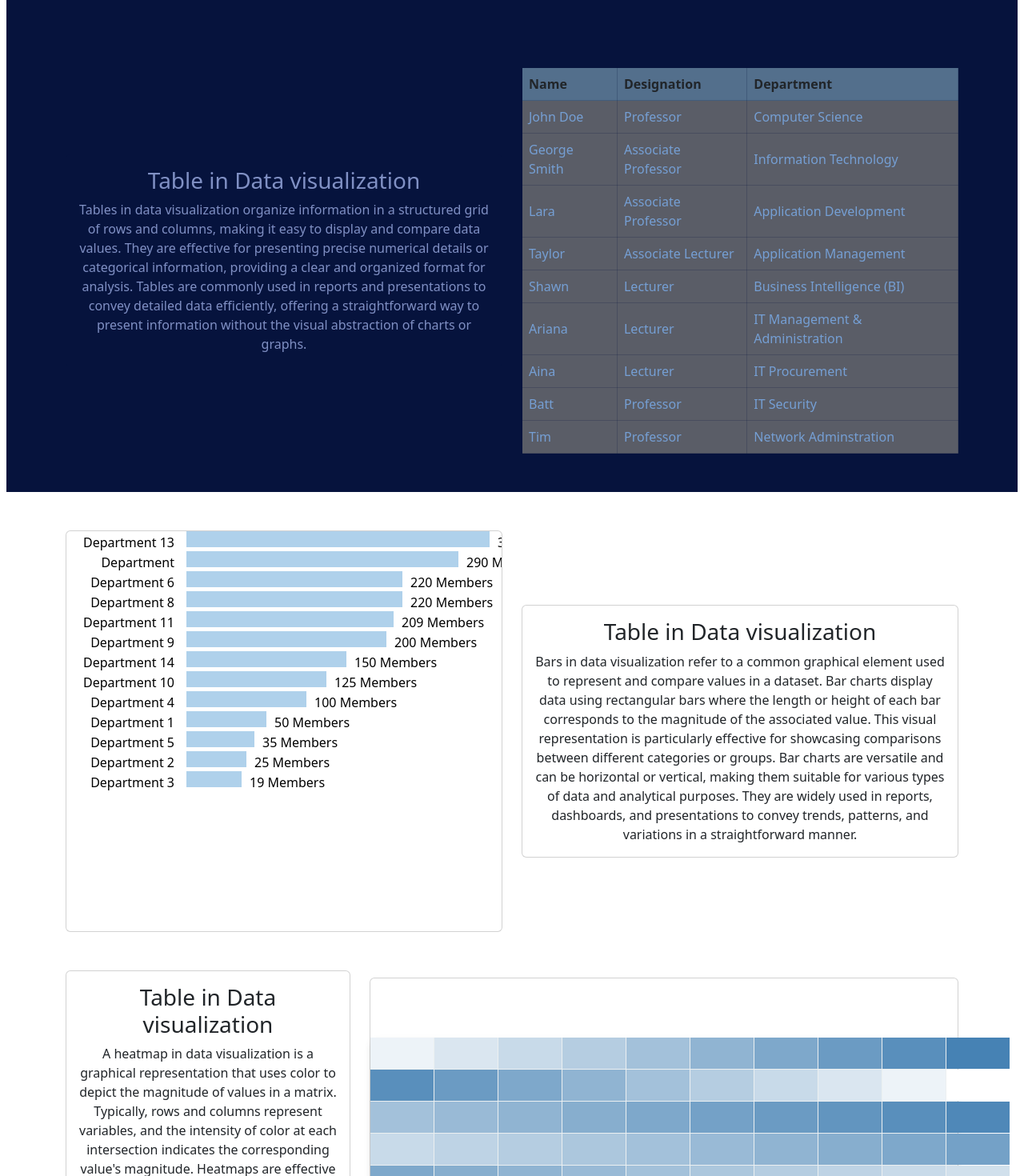
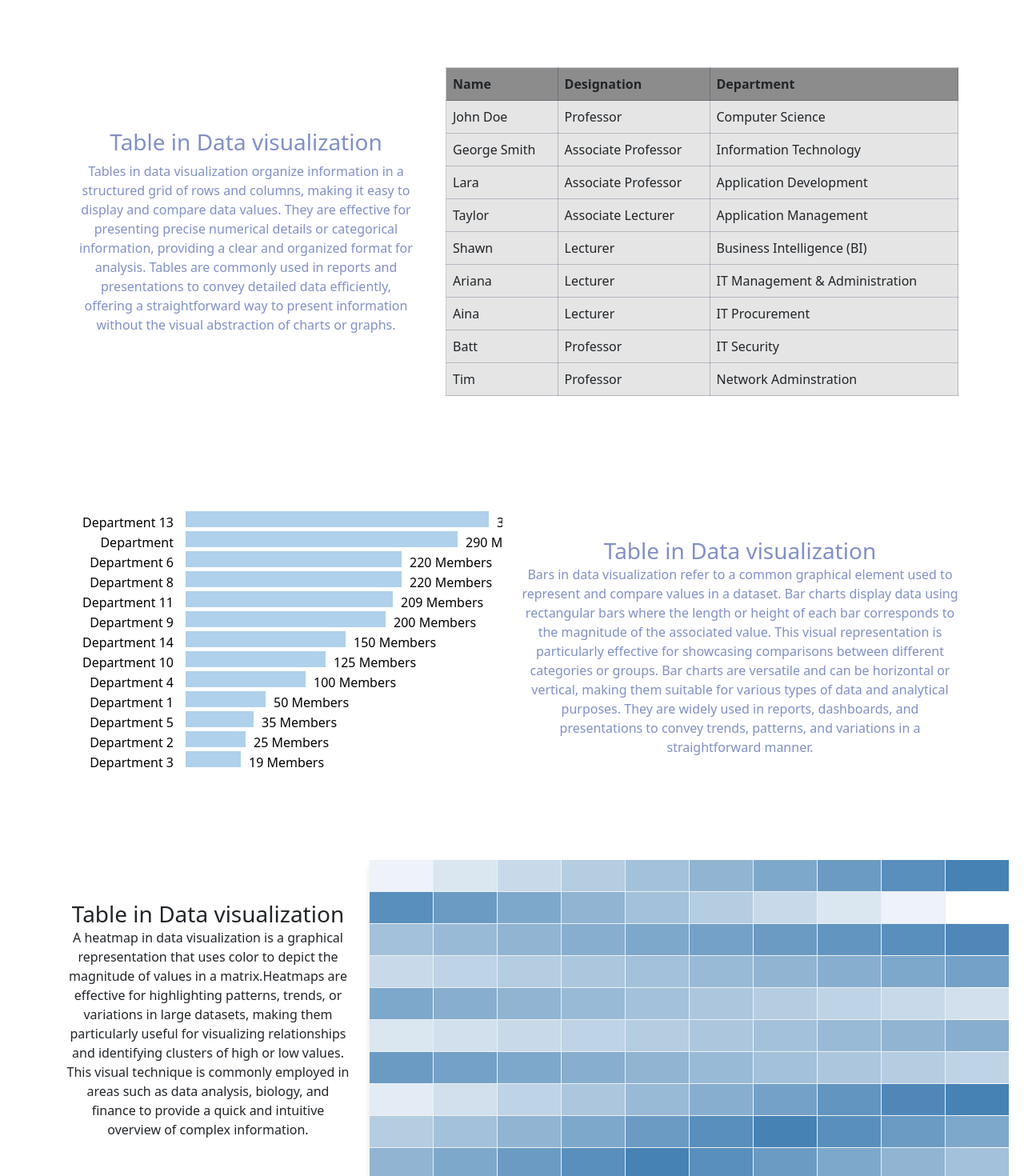
Before and after one commit to almashayatjaved/Data-Visualization, a Svelte app: page / in a window 1280 px wide. Shown: the part 700-2170 px from the top of the page at 80% size. Built offline with nearby package versions, Linux system fonts and the light colour scheme.

Commit message:
more design additions

```diff
--- a/src/components/bar.svelte
+++ b/src/components/bar.svelte
@@ -40,7 +40,7 @@
 <style>
   svg {
     width: 100%;
-    height: 500px;
+    height: 340px;
   }
 
 </style>
--- a/src/components/heatmap.svelte
+++ b/src/components/heatmap.svelte
@@ -69,12 +69,6 @@
 </script>
 
 <main>
-  <div id="explanation">
-    <p>
-      This heatmap represents sales made by employees in different months of the
-      year.
-    </p>
-  </div>
   <div id="heatmapContainer"></div>
 </main>
 
@@ -82,15 +76,10 @@
   #heatmapContainer {
     max-width: 800px;
     margin: auto; /* Center horizontally */
-    margin-top: 50px; /* Adjust top margin for vertical centering */
+    /* margin-top: 30px; Adjust top margin for vertical centering */
     background-color: #ecf0f1;
     border-radius: 8px;
     box-shadow: 0 4px 8px rgba(0, 0, 0, 0.1);
   }
 
-
-  #explanation {
-    color: #fff; /* White text color */
-    margin-bottom: 20px; /* Adjust bottom margin as needed */
-  }
 </style>
--- a/src/components/table.svelte
+++ b/src/components/table.svelte
@@ -68,7 +68,6 @@
     /* border-collapse: collapse; */
     width: 100%;
     border: none;
-    --bs-card-bg:none
   }
 
   th,
@@ -79,10 +78,10 @@
   }
 
   th {
-    background-color: #536f8c;
+    background-color: #8c8c8c;
   }
   tbody {
-    background-color: #5a5d67;
-    color: #759fd4;
+    background-color: #e5e5e5;
+    /* color: #759fd4; */
   }
 </style>
--- a/src/svg.svelte
+++ b/src/svg.svelte
@@ -154,7 +154,7 @@
   .contact-info {
     margin-top: 10px; /* Add margin at the top of the contact info */
   }
-  .background {
+  /* .background {
     background-color: #06133d;
-  }
+  } */
 </style>
--- a/src/wholeComp/Bar.svelte
+++ b/src/wholeComp/Bar.svelte
@@ -11,14 +11,14 @@
   <div class="row d-flex flex-row justify-content-center align-items-center">
     <!-- Left section for description -->
     <div class="col-md-6">
-      <div class="card">
+      <div class=" py-5">
         <!-- svelte-ignore a11y-img-redundant-alt -->
         <!-- <img src="/images/table.png" class="card-img-top" alt="Image" /> -->
         <Bar />
       </div>
     </div>
     <div class="col-md-6">
-      <div class="card">
+      <div class="textColor">
         <div class="card-body">
           <h3 class="card-title">Table in Data visualization</h3>
           <p class="card-text">{description}</p>
@@ -31,4 +31,7 @@
 </main>
 
 <style>
+   .textColor{
+    color:#8090c4
+  }
 </style>
--- a/src/wholeComp/HeatMap.svelte
+++ b/src/wholeComp/HeatMap.svelte
@@ -4,7 +4,7 @@
 
     let description;
 
-    description ="A heatmap in data visualization is a graphical representation that uses color to depict the magnitude of values in a matrix. Typically, rows and columns represent variables, and the intensity of color at each intersection indicates the corresponding value's magnitude. Heatmaps are effective for highlighting patterns, trends, or variations in large datasets, making them particularly useful for visualizing relationships and identifying clusters of high or low values. This visual technique is commonly employed in areas such as data analysis, biology, and finance to provide a quick and intuitive overview of complex information."
+    description ="A heatmap in data visualization is a graphical representation that uses color to depict the magnitude of values in a matrix.Heatmaps are effective for highlighting patterns, trends, or variations in large datasets, making them particularly useful for visualizing relationships and identifying clusters of high or low values. This visual technique is commonly employed in areas such as data analysis, biology, and finance to provide a quick and intuitive overview of complex information."
 
       </script>
 
@@ -12,7 +12,7 @@
     <div class="row d-flex flex-row justify-content-center align-items-center">
       <!-- Left section for description -->
       <div class="col-md-4">
-          <div class="card">
+          <div class="">
               <div class="card-body">
                   <h3 class="card-title">Table in Data visualization</h3>
                   <p class="card-text">{description}</p>
@@ -20,7 +20,7 @@
             </div>
         </div>
         <div class="col-md-8">
-          <div class="card">
+          <div class="">
             <!-- svelte-ignore a11y-img-redundant-alt -->
             <!-- <img src="/images/table.png" class="card-img-top" alt="Image" /> -->
             <Heatmap />
--- a/src/wholeComp/Table.svelte
+++ b/src/wholeComp/Table.svelte
@@ -11,7 +11,7 @@
 <main class="container mt-5">
   <div class="row d-flex flex-row  justify-content-center align-items-center">
     <!-- Left section for description -->
-    <div class="col-md-6 ">
+    <div class="col-md-5 ">
       <div class="card background border-0 textColor">
         <div class="card-body">
           <h3 class="card-title">Table in Data visualization</h3>
@@ -21,8 +21,8 @@
     </div>
 
     <!-- Right section for image -->
-    <div class="col-md-6">
-      <div class="rounded-2">
+    <div class="col-md-7">
+      <div class="">
         <!-- svelte-ignore a11y-img-redundant-alt -->
         <!-- <img src="/images/table.png" class="card-img-top" alt="Image" /> -->
         <Table />
@@ -32,9 +32,9 @@
 </main>
 
 <style>
-  .background {
+  /* .background {
     background-color: #06133d;
-  }
+  } */
   .textColor{
     color:#8090c4
   }
```
